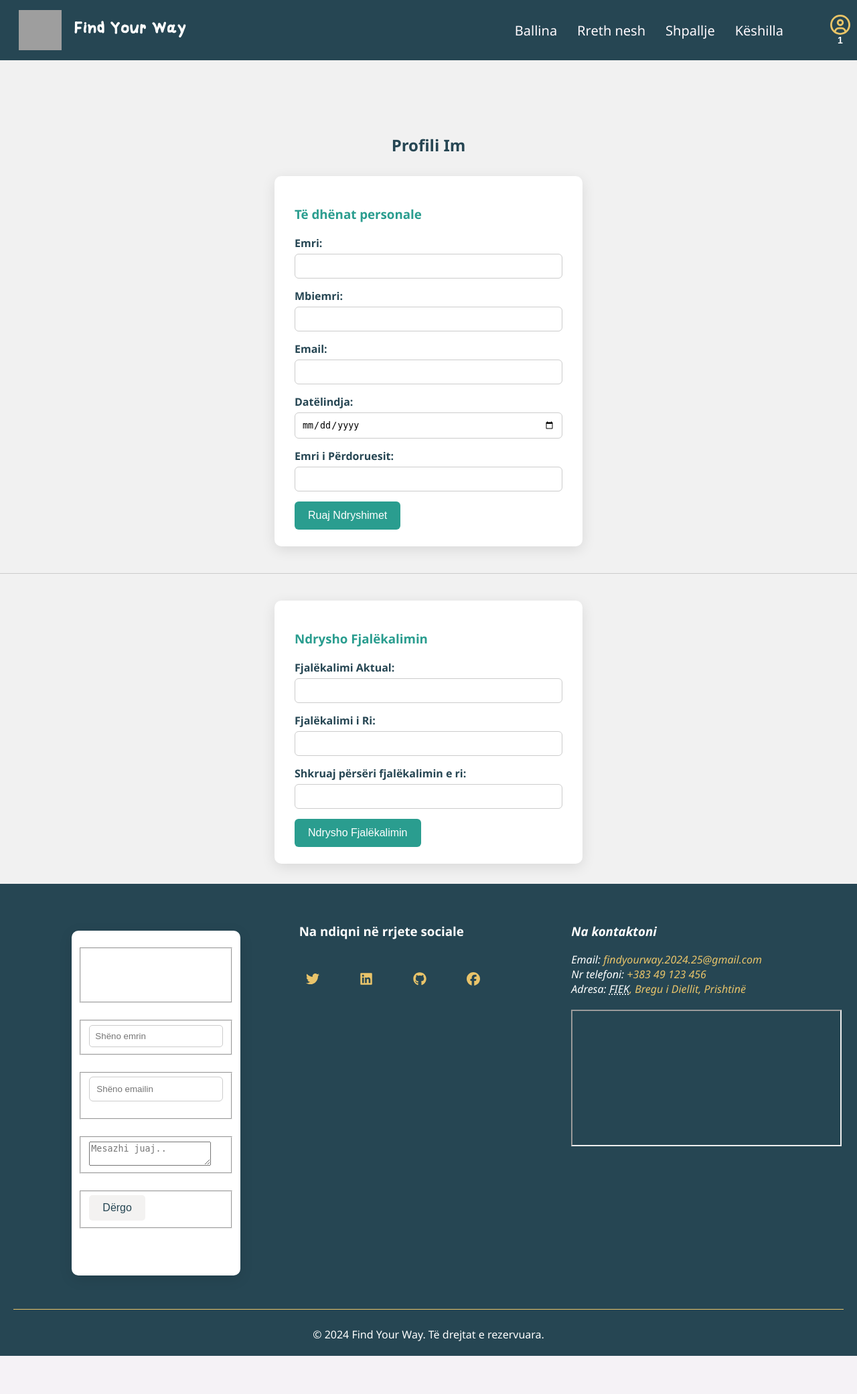
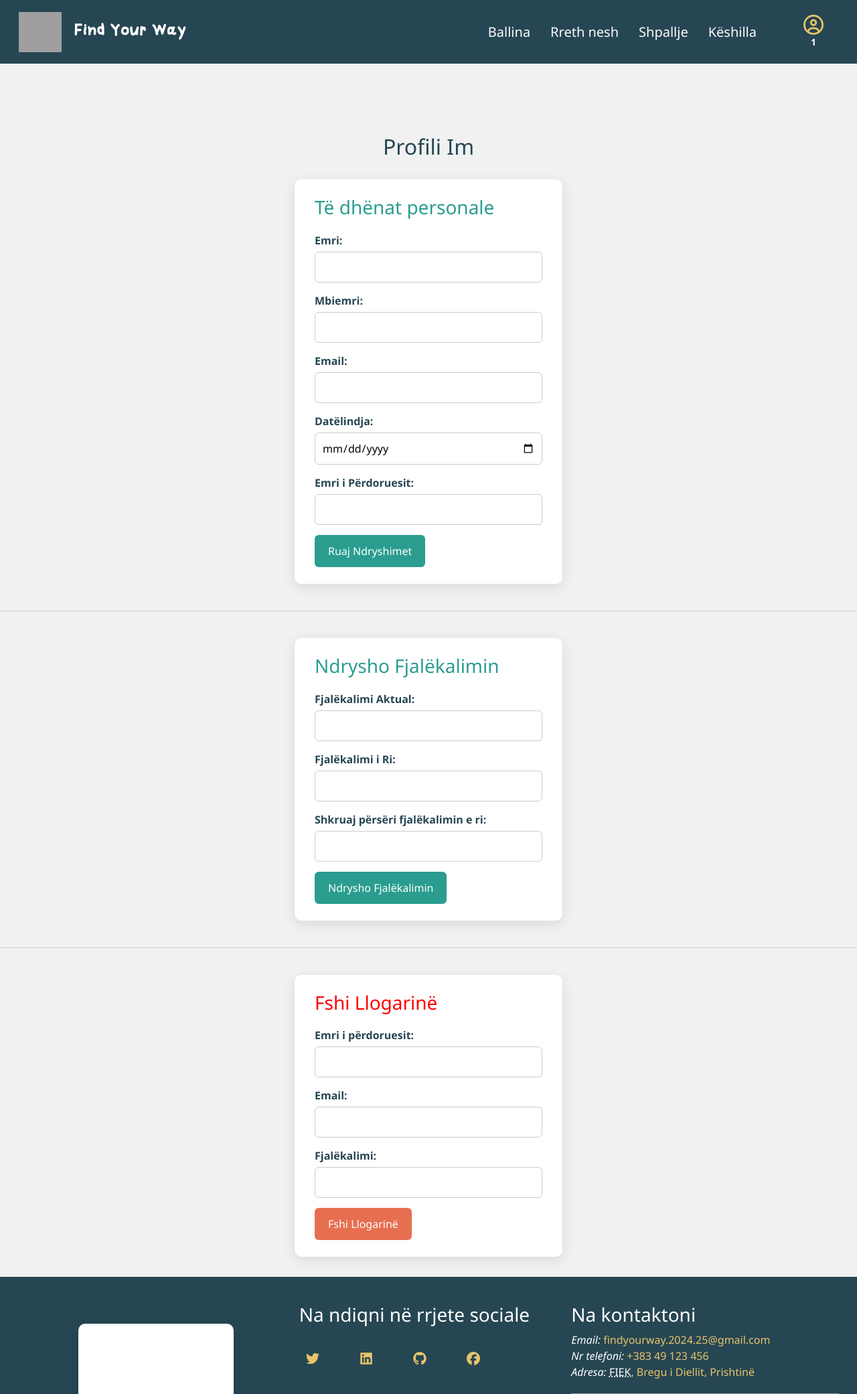
Before and after one commit to FloridaSuka/UEBII_25_Gr16, a PHP site: page /profile.php in a window 1280 px wide. Shown: the top 2082 px of the page at 67% size. Before the commit the page ends 2025 px from the top, so only its background shows below. Run offline with PHP 8.4, Linux system fonts and the light colour scheme; the visitor is signed in with stand-in values (Sample User, id 1); data that the repository does not hold is empty; grey boxes are pictures that could not be loaded.

Commit message:
forma per fshierjene  profilit

```diff
--- a/profile.php
+++ b/profile.php
@@ -84,7 +84,19 @@ if ($_SERVER['REQUEST_METHOD'] == 'POST' && isset($_POST['ndrysho_fjalekalim']))
 <head>
     <meta charset="UTF-8">
     <title>Profili Im</title>
+    <meta name="viewport" content="width=device-width, initial-scale=1.0">
+    <link rel="stylesheet" href="https://cdn.jsdelivr.net/npm/bootstrap@4.0.0/dist/css/bootstrap.min.css">
     <style>
+         ::-webkit-scrollbar {
+            width: 10px;
+        }
+        ::-webkit-scrollbar-track {
+            border-radius: 10px;
+        }
+        ::-webkit-scrollbar-thumb {
+            background: #264653;
+            border-radius: 10px;
+        }
         body {
             font-family: 'Segoe UI', Tahoma, Geneva, Verdana, sans-serif;
             background-color: #f1f1f1;
@@ -210,6 +222,23 @@ if ($_SERVER['REQUEST_METHOD'] == 'POST' && isset($_POST['ndrysho_fjalekalim']))
 
         <button type="submit" name="ndrysho_fjalekalim">Ndrysho Fjalëkalimin</button>
     </form>
+
+    <hr>
+
+     <form method="POST" onsubmit="return confirm('A jeni të sigurt që dëshironi të fshini llogarinë tuaj? Ky veprim nuk mund të kthehet.')">
+        <h3 style="color: red;">Fshi Llogarinë</h3>
+
+        <label>Emri i përdoruesit:</label>
+        <input type="text" name="username_fshi" required>
+
+        <label>Email:</label>
+        <input type="email" name="email_fshi" required>
+
+        <label>Fjalëkalimi:</label>
+        <input type="password" name="password_fshi" required>
+
+        <button type="submit" name="fshi_llogarine" style="background-color: #e76f51;">Fshi Llogarinë</button>
+    </form>
     <?php include 'footer.php';?>
 
 </body>
```
